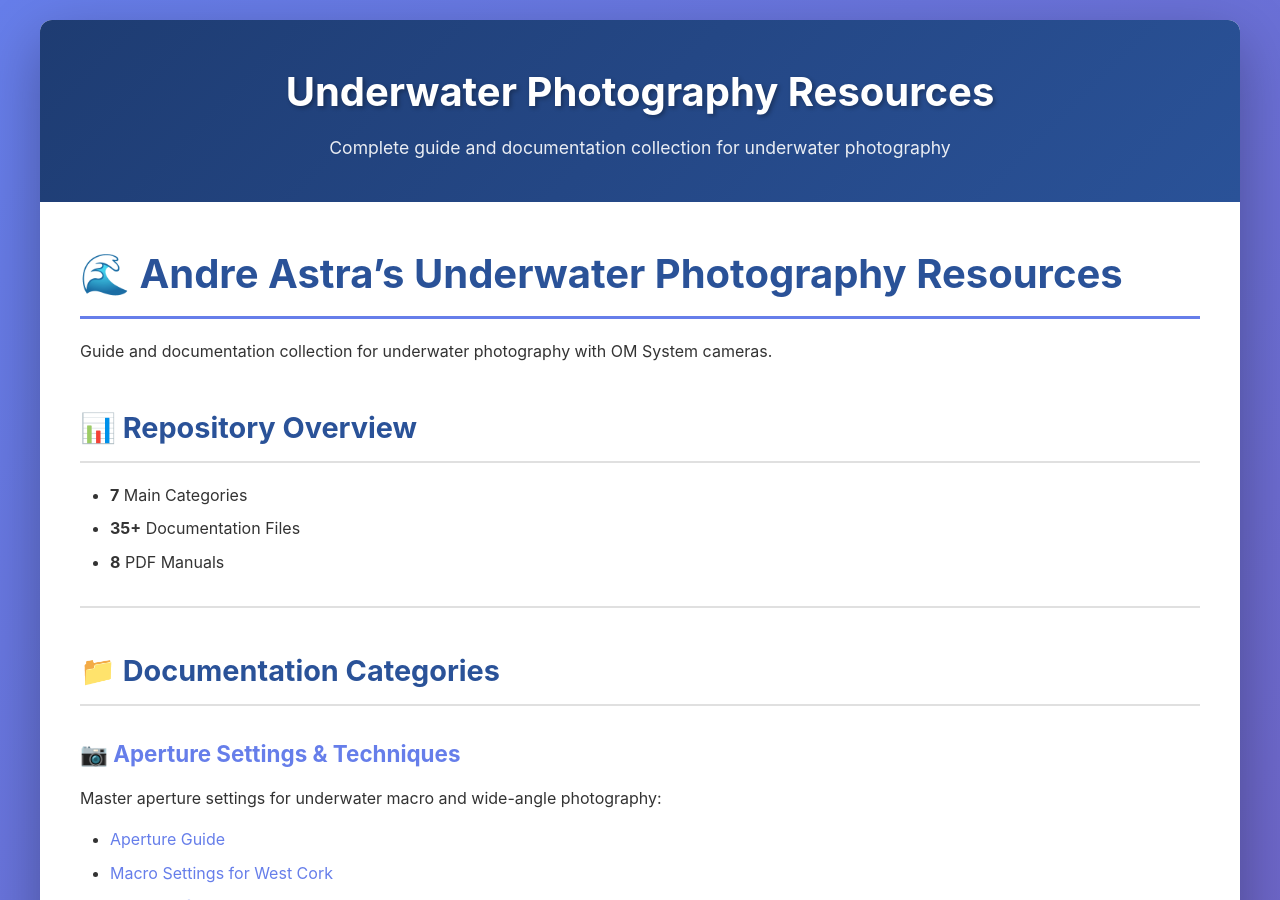
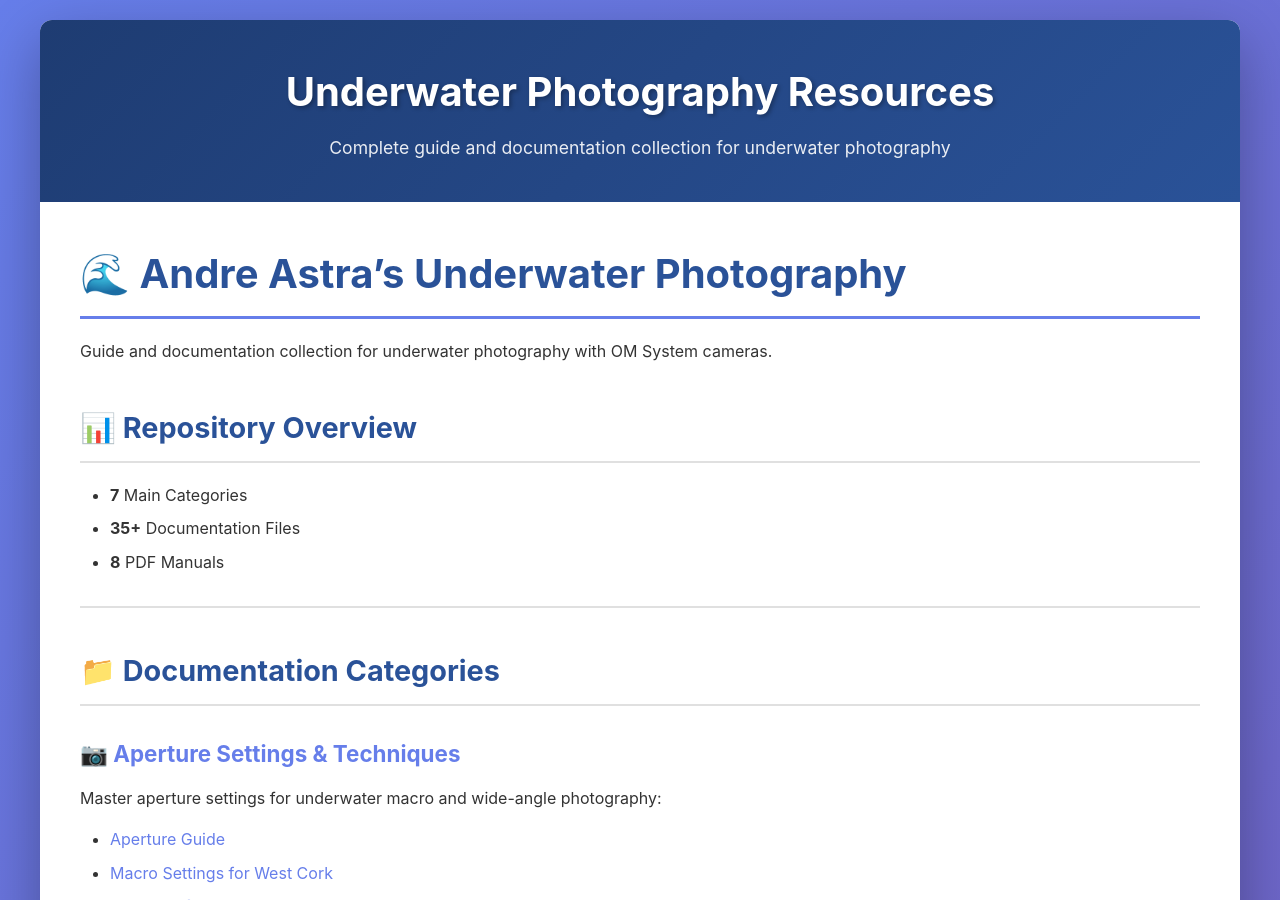
Before and after one commit to andreiastra/public, a Jekyll site: the page built from index.md, in a window 1280 px wide and 900 px high. Built offline with Jekyll 4.4.1, drawn with Linux system fonts in a browser that asks for light colours.

Commit message:
Change title in index.md
Updated title for underwater photography resources.

```diff
--- a/index.md
+++ b/index.md
@@ -3,7 +3,7 @@ layout: default
 title: Home
 ---
 
-# 🌊 Andre Astra's Underwater Photography Resources
+# 🌊 Andre Astra's Underwater Photography
 
 Guide and documentation collection for underwater photography with OM System cameras.
 
```
